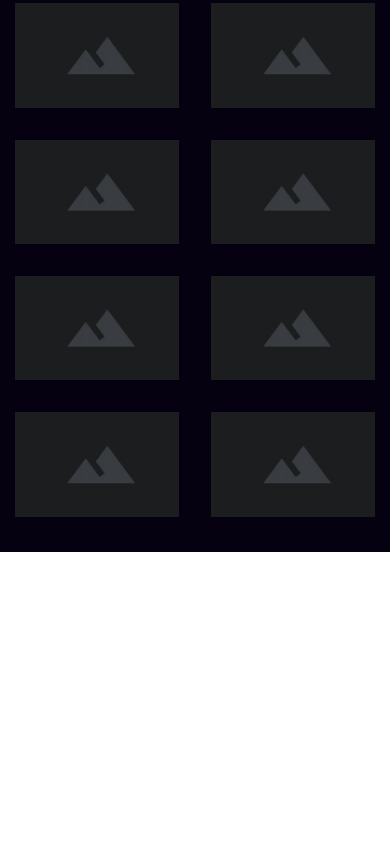
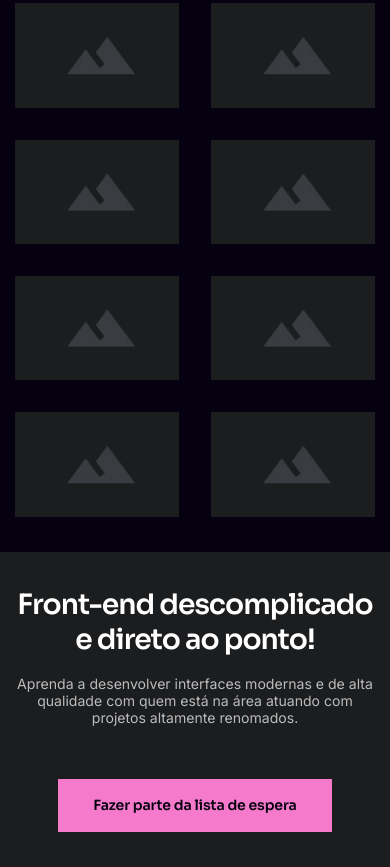
Before and after one commit to KaioCosta62/projeto-wireframe, a plain HTML site: page index.html in a window 390 px wide. Shown: the part 2327-3194 px from the top of the page. Before the commit the page ends 2879 px from the top, so only its background shows below. Drawn offline with Linux system fonts and the light colour scheme.

Commit message:
criando e estilizando a section newsletter + responsividade

```diff
--- a/css/responsive.css
+++ b/css/responsive.css
@@ -63,6 +63,10 @@
   .multiples-cards{
     margin-top: 5rem;
   }
+
+  .newsletter{
+    padding: 4rem 0;
+  }
 }
 
 @media(max-width: 600px){
--- a/css/style.css
+++ b/css/style.css
@@ -150,3 +150,25 @@
   gap: 32px;
   margin-top: 5.6rem;
 }
+
+/* newsletter */
+
+.newsletter{
+  background: var(--gray-colors-200);
+  padding: 15.2rem 0;
+  text-align: center;
+}
+
+.newsletter .subtitulo h2{
+  margin-bottom: 2rem;
+}
+
+.newsletter .subtitulo p{
+  margin-bottom: 6rem;
+  max-width: 694px;
+  margin: 0 auto 6rem auto;
+}
+
+.newsletter .btn-primary{
+  padding: 2rem 4rem;
+}
--- a/index.html
+++ b/index.html
@@ -151,5 +151,16 @@
     </div>
   </section>
 
+  <section class="newsletter">
+    <div class="container">
+      <div class="subtitulo center">
+        <h2>Front-end descomplicado e direto ao ponto!</h2>
+        <p>
+          Aprenda a desenvolver interfaces modernas e de alta qualidade com quem está na área atuando com projetos altamente renomados.
+        </p>
+      </div>
+      <a href="#" class="btn-primary">Fazer parte da lista de espera</a>
+    </div>
+  </section>
 </body>
 </html>
```
